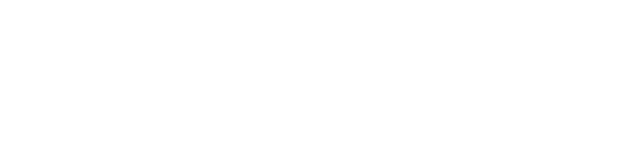
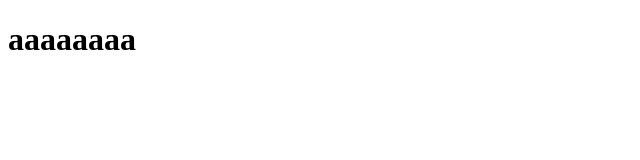
Before and after one commit to Satoshi19800121/gs0511, a plain HTML site: page index.html in a window 1280 px wide. Shown: the whole page, without its empty margins (0-640 px from the left). Drawn offline with Linux system fonts and the light colour scheme.

Commit message:
h1を追加

```diff
--- a/index.html
+++ b/index.html
@@ -7,5 +7,7 @@
 </head>
 <body>
 
+    <h1>aaaaaaaa</h1>
+
 </body>
 </html>
```
